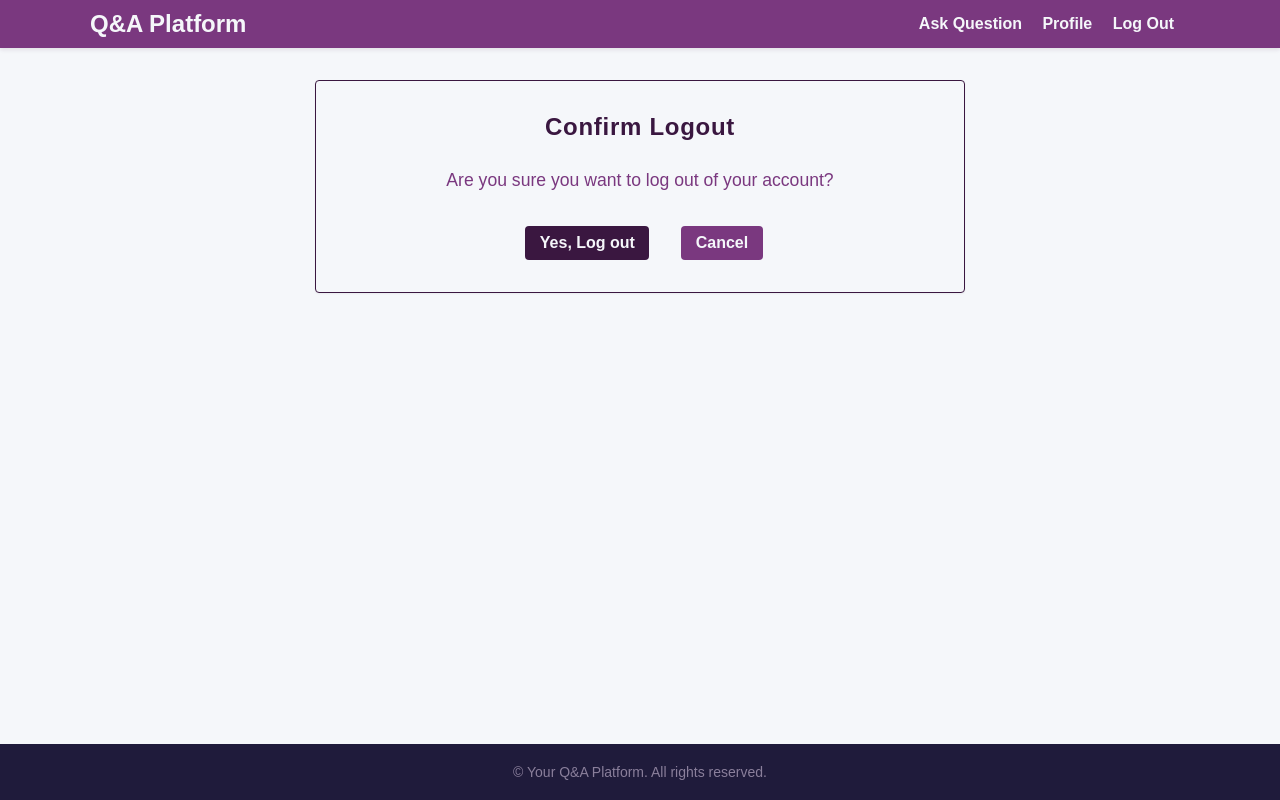
After one commit to SlavSlavov13/DjangoQandAPlatform, a Django app: page /auth/confirm-logout/ in a window 1280 px wide. The commit adds this page. Run offline with Django 5.2, Linux system fonts and the light colour scheme; the visitor is signed in with stand-in values (Sample User, id 1).

Commit message:
enhance logout process; implement logout confirmation page and update logout URL logic

```diff
--- a/static/css/styles.css
+++ b/static/css/styles.css
@@ -215,6 +215,13 @@ a.btn.btn-answer {
 	background-color: var(--galaxy-purple-dark);
 	color: var(--galaxy-white-icy);
 	margin-left: 1rem;
+}
+
+.btn-delete:hover ,
+.btn-danger:hover,
+.btn-delete:focus,
+.btn-danger:focus {
+	background: var(--galaxy-purple-med);
 }
 
 .btn-comment {
@@ -1045,6 +1052,10 @@ li.card-item p {
 	font-size: 0.96em;
 }
 
+.logout-form {
+	display: inline;
+}
+
 /* Misc: Asks, Links, Headings, Delete Confirm */
 .ask-link {
 	color: var(--galaxy-purple-dark);
--- a/templates/core/base.html
+++ b/templates/core/base.html
@@ -18,7 +18,7 @@
 				{% if request.user.is_authenticated %}
 					<li><a href="{% url 'question_create' %}">Ask Question</a></li>
 					<li><a href="{% url 'profile-details' user.pk %}">Profile</a></li>
-					{% include 'users/logout.html' %}
+					<li><a href="{% url 'logout-confirm' %}">Log Out</a></li>
 				{% else %}
 					<li><a href="{% url 'login' %}">Log In</a></li>
 					<li><a href="{% url 'register' %}">Sign Up</a></li>
--- /dev/null
+++ b/templates/users/confirm_logout.html
@@ -0,0 +1,19 @@
+{% extends 'core/base.html' %}
+
+{% block content %}
+	<main class="confirm-delete-container">
+		<article class="confirm-delete-article">
+			<h2 id="confirm-logout-title">Confirm Logout</h2>
+
+			<p id="confirm-logout-desc">
+				Are you sure you want to log out of your account?
+			</p>
+
+			<form method="post" action="{% url 'logout' %}">
+				{% csrf_token %}
+				<button type="submit" class="btn btn-danger">Yes, Log out</button>
+				<button type="button" class="btn btn-cancel" onclick="window.history.back();">Cancel</button>
+			</form>
+		</article>
+	</main>
+{% endblock %}
--- a/templates/users/logout.html
+++ b/templates/users/logout.html
@@ -1,4 +1,4 @@
-<form action="{% url 'logout' %}" method="post" class="logout-form" style="display:inline;">
+<form action="{% url 'logout' %}" method="post" class="logout-form">
 	{% csrf_token %}
 	<button type="submit" class="top-bar-link-btn">Log Out</button>
 </form>
--- a/users/urls.py
+++ b/users/urls.py
@@ -10,7 +10,7 @@ from users.views import (
 	ProfileLogoutView,
 	ProfileLoginView,
 	ProfileDetailView,
-	check_username,
+	check_username, logout_confirm,
 )
 
 urlpatterns = [
@@ -18,6 +18,7 @@ urlpatterns = [
 	path('edit-profile/', EditProfileView.as_view(), name='edit-profile'),
 	path('login/', ProfileLoginView.as_view(), name='login'),
 	path('logout/', ProfileLogoutView.as_view(), name='logout'),
+	path('confirm-logout/', logout_confirm, name='logout-confirm'),
 	path('<int:pk>/details/', ProfileDetailView.as_view(), name='profile-details'),
 	path('ajax/check-username/', check_username, name='check-username'),
 ]
--- a/users/views.py
+++ b/users/views.py
@@ -6,6 +6,7 @@ Views for user account lifecycle:
 
 from asgiref.sync import sync_to_async
 from django.contrib.auth import get_user_model, authenticate, login, update_session_auth_hash
+from django.contrib.auth.decorators import login_required
 from django.contrib.auth.forms import PasswordChangeForm
 from django.contrib.auth.mixins import LoginRequiredMixin
 from django.contrib.auth.views import LogoutView, LoginView
@@ -114,6 +115,11 @@ class ProfileLogoutView(LogoutView):
 	def get_success_url(self):
 		return reverse_lazy('questions-list')
 
+@login_required
+def logout_confirm(request):
+	return render(request, 'users/confirm_logout.html')
+
+
 class ProfileLoginView(LoginView):
 	"""
 	Logs a user in, and redirects appropriately.
```
